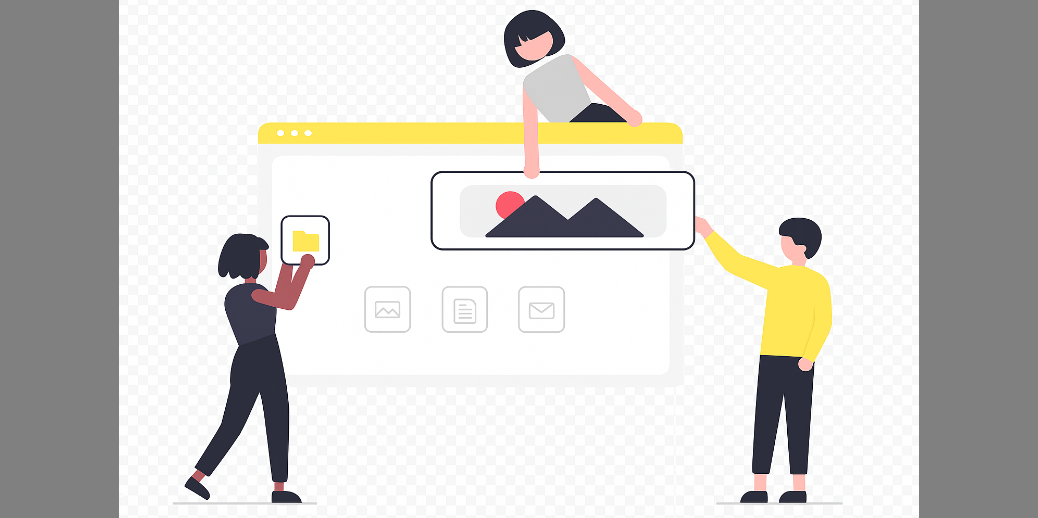
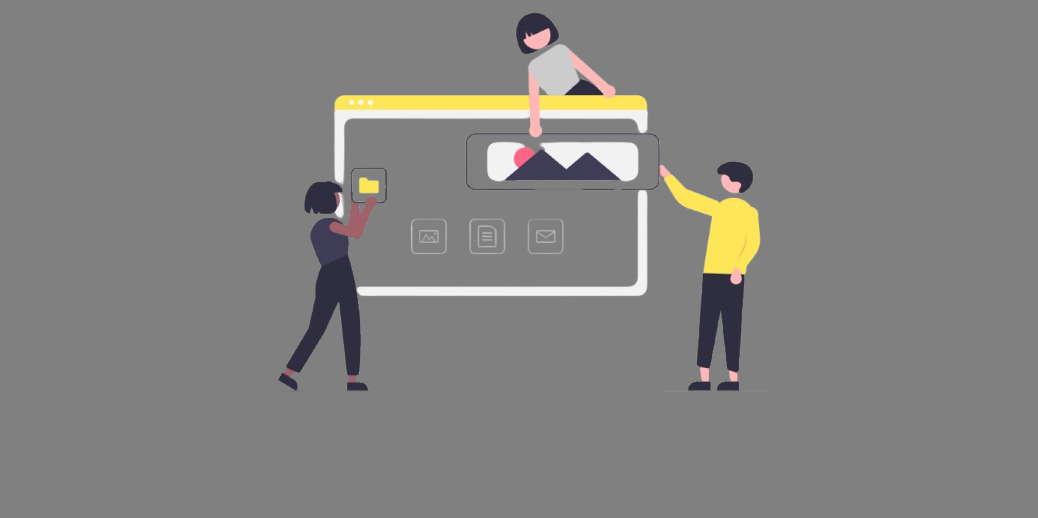
Before and after one commit to Emre-M-Karatas/E-Portfolio, a plain HTML site: page index.html in a window 1280 px wide. Shown: the part 556-1074 px from the top of the page, without its empty margins (121-1159 px from the left). After the commit the page ends 975 px from the top, so only its background shows below. Drawn offline with Linux system fonts and the light colour scheme.

Commit message:
Photo uploaded

```diff
--- a/index.html
+++ b/index.html
@@ -75,7 +75,7 @@
           </div>
           <figure class="about-me__img--container">
             <img
-              src="./assests/ChatGPT Image Nov 18, 2025, 05_25_13 PM.png"
+              src="./assests/undraw_building-websites_k2zp-removebg-preview.png"
               class="about-me__img"
               alt=""
             />
```
Also changed, not shown: assests/ChatGPT Image Nov 18, 2025, 05_25_13 PM.png (deleted), assests/undraw_building-websites_k2zp-removebg-preview.png (added), assests/undraw_building-websites_k2zp.png (deleted).
